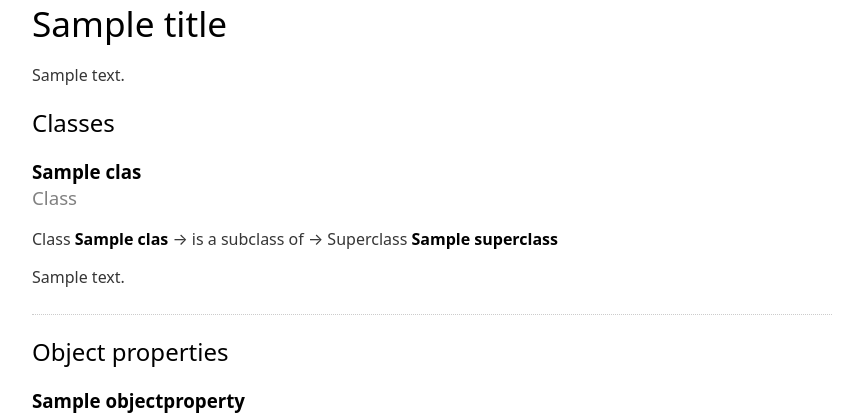
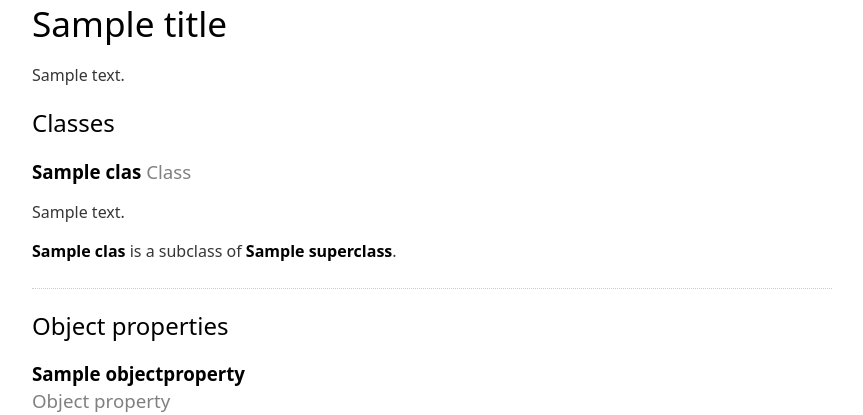
Before and after one commit to robertbrook/ttl2html, a Flask app: template templates/index.html in a window 1280 px wide. Shown: the part 82-497 px from the top of the page, without its empty margins (208-1071 px from the left). Run offline with Flask 2, Linux system fonts and the light colour scheme; the template is opened without the code that fills it: most values are stand-ins (such as "Sample title", 1, 10 or a date in 2020); parts of the project's set-up code (start-up, migrations or seed data) failed here and were passed over.

Commit message:
Assuming possibly multiple superclasses.

```diff
--- a/templates/index.html
+++ b/templates/index.html
@@ -92,18 +92,21 @@
 {% for class in classes|sort(attribute='label') %}
 <article class="class">
 <h3>{{ class.label }}
-<br>
+
 <span class="subhead">Class</span></h3>
 
-{% if class.superclasses %}
-{% for superclass in class.superclasses %}
-<p>Class <strong>{{ class.label }}</strong> &rarr; is a subclass of &rarr; Superclass <strong>{{ superclass }}</strong></p>
-{% endfor %}
-{% endif %}
+
 
 {% if class.comment %}
 <p>{{ class.comment }}</p>
 {% endif %}
+
+{% if class.superclasses %}
+{% for superclass in class.superclasses %}
+<p><strong>{{ class.label }}</strong> is a subclass of <strong>{{ superclass }}</strong>.</p>
+{% endfor %}
+{% endif %}
+
 </article>
 {% endfor %}
 </section>
```
